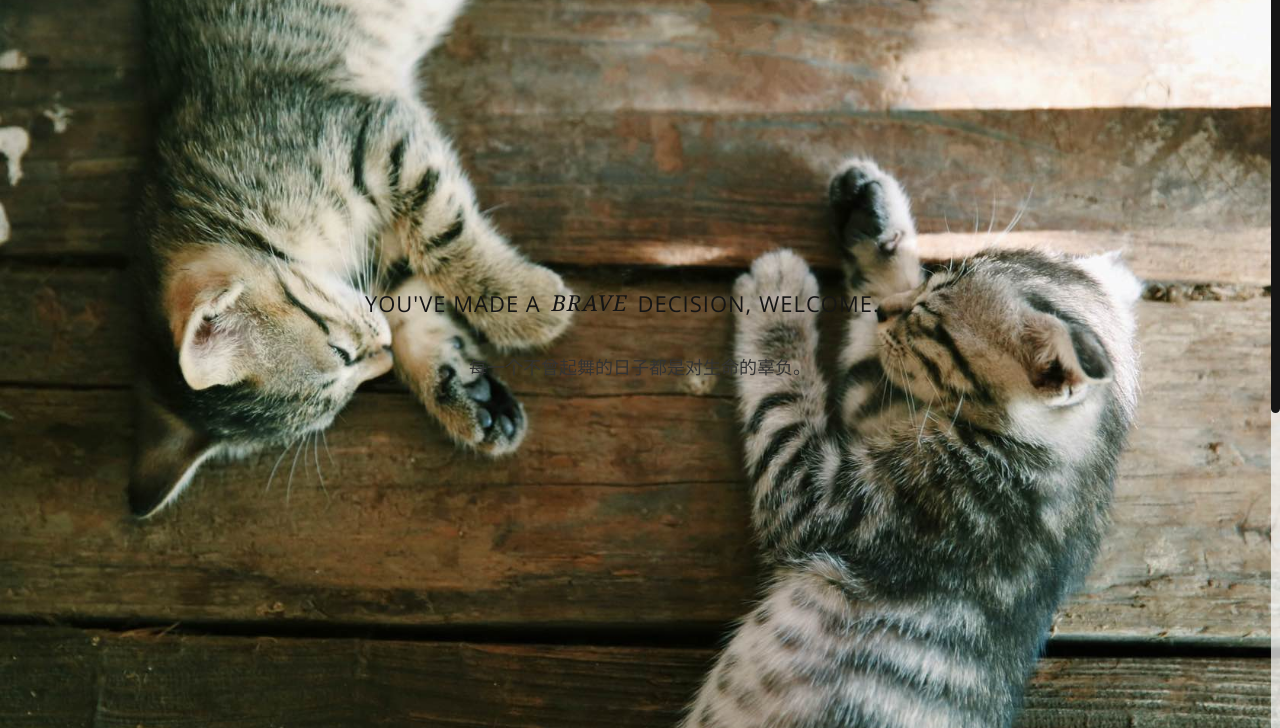
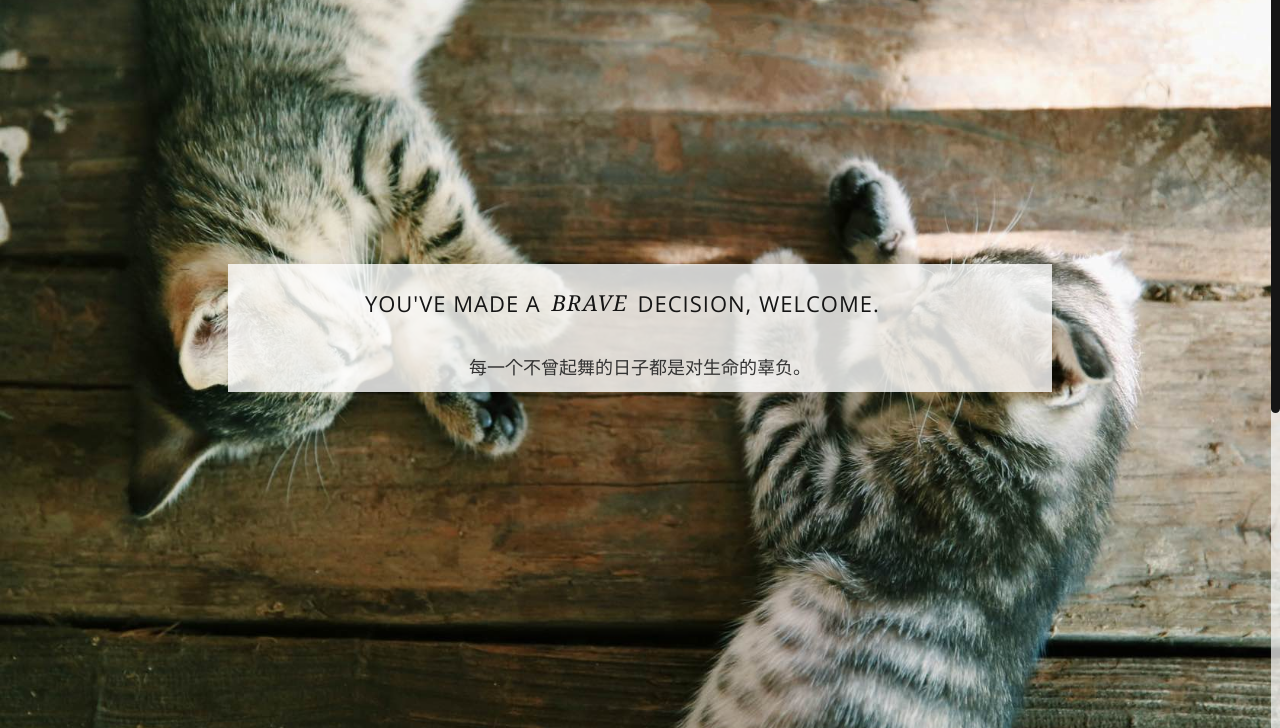
Before and after one commit to ChenKerwin/ChenKerwin.github.io, a plain HTML site: page archives/2017/09/index.html in a window 1280 px wide. Shown: the part 72-800 px from the top of the page. Drawn offline with nearby package versions, Linux system fonts and the light colour scheme.

Commit message:
Site updated: 2017-09-09 11:49:31

```diff
--- a/archives/2017/09/index.html
+++ b/archives/2017/09/index.html
@@ -171,7 +171,7 @@
         <div class="row">
             <div class="col-xs-12 col-sm-8 col-sm-offset-2 col-md-8 col-md-offset-2 vertical-align cover boost text-center">
                 <div class="center-me animateme" data-when="exit" data-from="0" data-to="0.6" data-opacity="0" data-translatey="100">
-                    <div>
+                    <div class="navbar-inner1">
 
                         <h2>YOU'VE MADE A <span>BRAVE</span> DECISION, WELCOME.</h2>
                         <p></p>
```
Also changed, not shown: archives/2017/index.html (+1 -1 lines), archives/index.html (+1 -1 lines).
